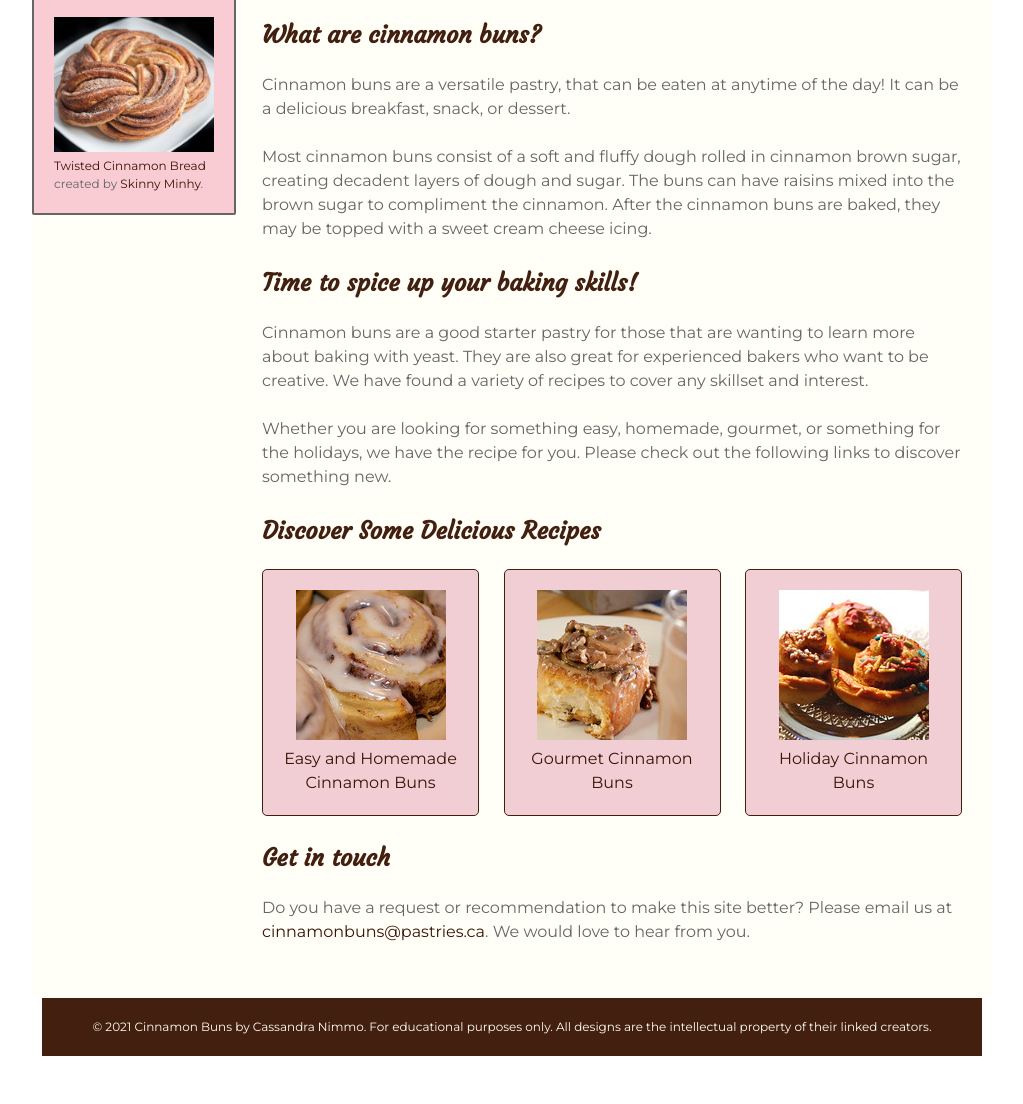
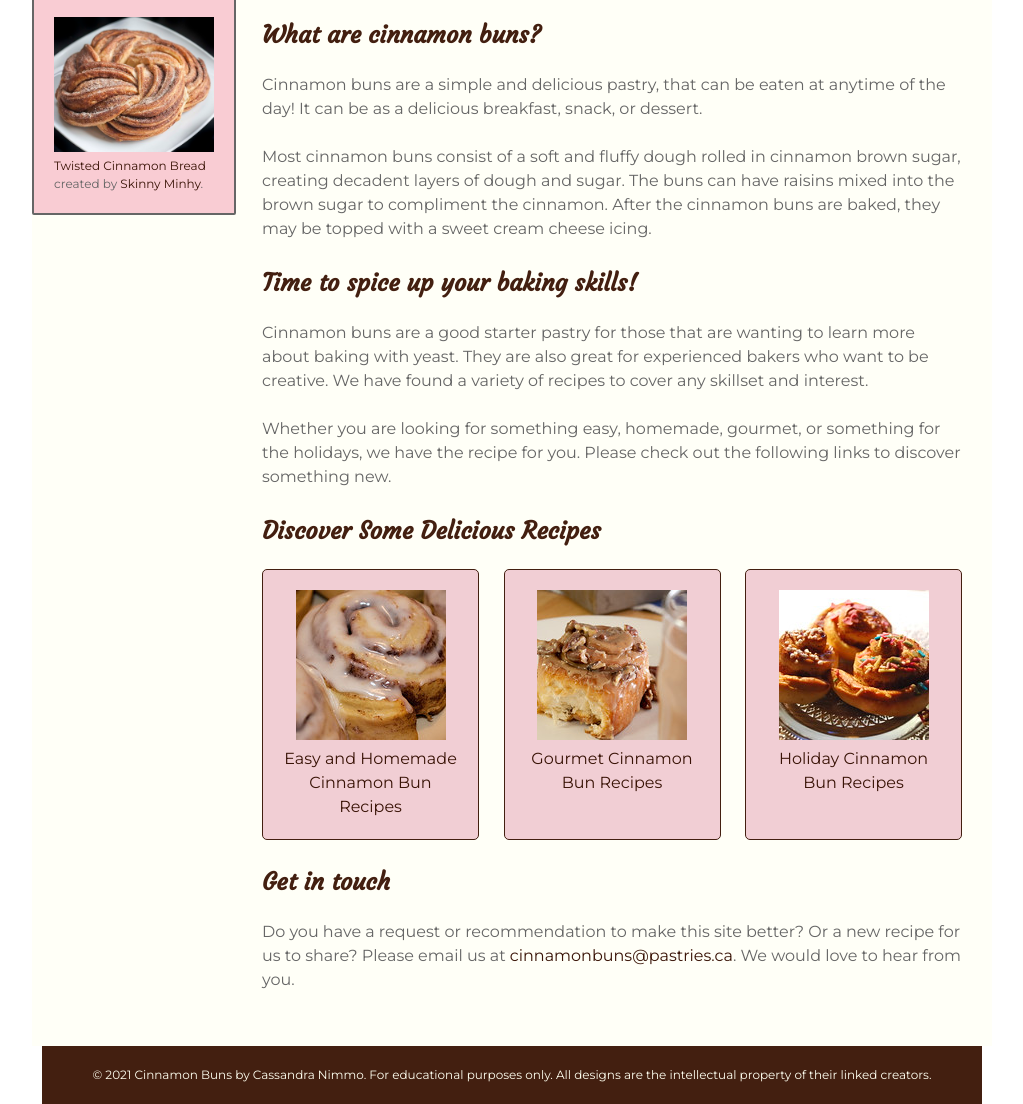
Before and after one commit to cnimmo1/cinnamon-buns, a plain HTML site: page index.html in a window 1280 px wide. Shown: the part 434-1538 px from the top of the page, without its empty margins (128-1151 px from the left). Before the commit the page ends 1490 px from the top, so only its background shows below. Drawn offline with Linux system fonts and the light colour scheme.

Commit message:
Update index.html

```diff
--- a/index.html
+++ b/index.html
@@ -64,7 +64,7 @@
          <h1>Cinnamon Buns: Simple and Delicious</h1>
          <article>
           <h2>What are cinnamon buns?</h2>
-          <p>Cinnamon buns are a versatile pastry, that can be eaten at anytime of the day! It can be a delicious breakfast, snack, or dessert.</p>
+          <p>Cinnamon buns are a simple and delicious pastry, that can be eaten at anytime of the day! It can be as a delicious breakfast, snack, or dessert.</p>
           <p>Most cinnamon buns consist of a soft and fluffy dough rolled in cinnamon brown sugar, creating decadent layers of dough and sugar. The buns can have raisins mixed into the brown sugar to compliment the cinnamon. After the cinnamon buns are baked, they may be topped with a sweet cream cheese icing.</p>
         </article>
         <article>
@@ -77,19 +77,19 @@
           <div class="card-set">
             <div class="card">
               <a href="#"><img src="images/homemade.jpg" alt="Easy and Homemade Cinnamon Bun Recipes"></a>
-              <a href="#">Easy and Homemade Cinnamon Buns</a>
+              <a href="#">Easy and Homemade Cinnamon Bun Recipes</a>
             </div>
             <div class="card"><a href="#"><img src="images/gourmet.jpg" alt="Gourmet Cinnamon Bun Recipes"></a>
-              <a href="#">Gourmet Cinnamon Buns</a>
+              <a href="#">Gourmet Cinnamon Bun Recipes</a>
             </div>
             <div class="card">
-              <a href="#"><img src="images/gourmet-sprinkles.jpg" alt="Holiday Cinnamon Bun Recipes">Holiday Cinnamon Buns</a>
+              <a href="#"><img src="images/gourmet-sprinkles.jpg" alt="Holiday Cinnamon Bun Recipes">Holiday Cinnamon Bun Recipes</a>
             </div>
           </div>
         </article>
         <article>
           <h2>Get in touch</h2>
-          <p>Do you have a request or recommendation to make this site better? Please email us at <a href="#">cinnamonbuns@pastries.ca</a>. We would love to hear from you.</p>
+          <p>Do you have a request or recommendation to make this site better? Or a new recipe for us to share? Please email us at <a href="#">cinnamonbuns@pastries.ca</a>. We would love to hear from you.</p>
         </article>
       </section>
       <!-- end of #content -->
```
